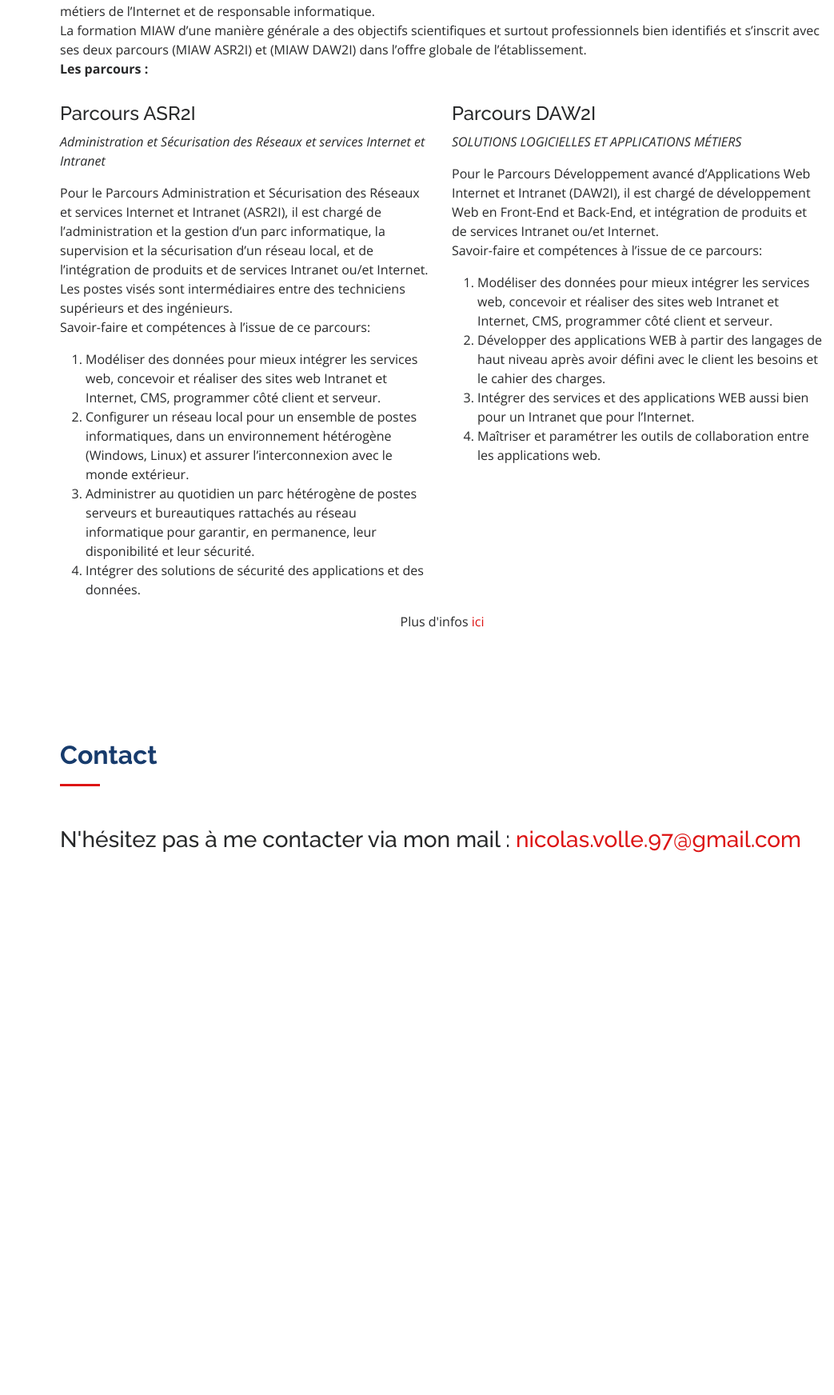
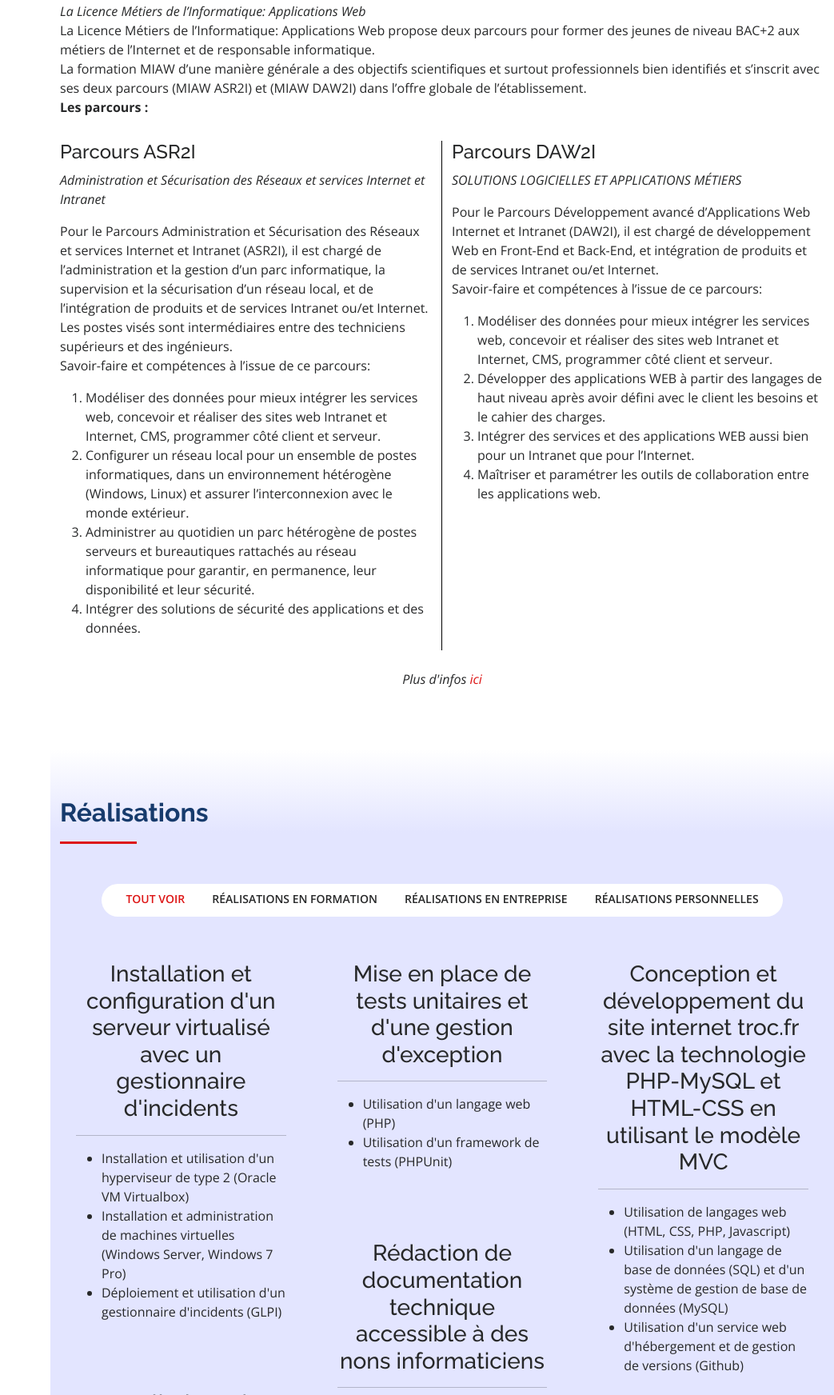
Before and after one commit to Nvolle/nvolle.github.io, a PHP site: page / in a window 1280 px wide. Shown: the part 4756-6500 px from the top of the page at 80% size, without its empty margins (237-1280 px from the left). Before the commit the page ends 5822 px from the top, so only its background shows below. Run offline with PHP 8.4, Linux system fonts and the light colour scheme.

Commit message:
Final_update

```diff
--- a/assets/css/style.css
+++ b/assets/css/style.css
@@ -25,6 +25,10 @@ a:hover {
 
 h1, h2, h3, h4, h5, h6 {
   font-family: "Raleway", sans-serif;
+}
+
+.bordered-right {
+  border-right: solid black 1px;
 }
 
 /*--------------------------------------------------------------
@@ -76,7 +80,7 @@ h1, h2, h3, h4, h5, h6 {
 #header .profile img {
   margin: 15px auto;
   display: block;
-  width: 120px;
+  width: 250px;
   border: 8px solid #2c2f3f;
 }
 #header .profile h1 {
@@ -261,7 +265,8 @@ section {
 }
 
 .section-bg {
-  background: #f5f8fd;
+  background: rgb(255,255,255);
+  background: linear-gradient(0deg, rgba(255,255,255,1) 0%, rgba(227,229,255,1) 5%, rgba(227,229,255,1) 50%, rgba(227,229,255,1) 95%, rgba(255,255,255,1) 100%);
 }
 
 .section-title {
@@ -279,7 +284,7 @@ section {
   content: "";
   position: absolute;
   display: block;
-  width: 50px;
+  width: 10%;
   height: 3px;
   background: #dd1414;
   bottom: 0;
@@ -317,6 +322,10 @@ section {
 }
 .about .content p:last-child {
   margin-bottom: 0;
+}
+
+.about img {
+  border-radius: 20% 0;
 }
 
 /*--------------------------------------------------------------
@@ -365,13 +374,14 @@ section {
 }
 
 /*--------------------------------------------------------------
-# Akills
+# Skills
 --------------------------------------------------------------*/
 .skills .progress {
   height: 60px;
   display: block;
   background: none;
   border-radius: 0;
+  font-size: 14px;
 }
 .skills .progress .skill {
   padding: 0;
@@ -485,22 +495,26 @@ section {
   margin-right: 0;
 }
 .portfolio .portfolio-wrap {
+  padding: 10px;
   transition: 0.3s;
   position: relative;
   overflow: hidden;
   z-index: 1;
+  padding: 20px;
 }
 .portfolio .portfolio-wrap::before {
   content: "";
-  background: rgba(255, 255, 255, 0.5);
+  background: rgba(0, 0, 0, 0.25);
   position: absolute;
   left: 0;
   right: 0;
   top: 0;
   bottom: 0;
-  transition: all ease-in-out 0.3s;
+  transition: all ease-in-out 0.5s;
   z-index: 2;
   opacity: 0;
+  padding: 10px;
+  border-radius: 10%;
 }
 .portfolio .portfolio-wrap .portfolio-links {
   opacity: 1;
@@ -537,6 +551,10 @@ section {
 .portfolio .portfolio-wrap:hover .portfolio-links {
   opacity: 1;
   bottom: 0;
+}
+
+.portfolio-wrap h3 {
+  text-align: center;
 }
 
 /*--------------------------------------------------------------
@@ -960,16 +978,13 @@ div#pdf-viewer{
 }
 
 .collapsible, .download-link {
-  background-color: #eee;
-  color: #444;
-  cursor: pointer;
-  padding: 18px;
+  background-color: #000000;
+  color: #ffffff;
   width: 200px;
+  margin: 10px 40px;
+  padding: 20px;
+  border-radius: 10px;
   border: none;
-  text-align: left;
-  outline: none;
-  font-size: 15px;
-  text-align: center;
 }
 
 .collapsed-content {
--- a/index.html
+++ b/index.html
@@ -47,15 +47,18 @@
       <div class="profile">
         <img src="assets/img/profil-img.jpg" alt="" class="img-fluid rounded-circle">
         <h1 class="text-light"><a href="index.html">Nicolas Volle</a></h1>
+        <h1><a href="https://github.com/Nvolle"><i class="bi bi-github"></i></a></h1>
       </div>
 
       <nav id="navbar" class="nav-menu navbar">
         <ul>
           <li><a href="#hero" class="nav-link scrollto active"><i class="bx bx-home"></i> <span>Accueil</span></a></li>
-          <li><a href="#about" class="nav-link scrollto"><i class="bx bx-user"></i> <span>A propos</span></a></li>
+          <li><a href="#about" class="nav-link scrollto"><i class="bx bx-user"></i> <span>À propos</span></a></li>
+          <li><a href="#skills" class="nav-link scrollto"><i class="bi bi-award"></i> <span>Compétences</span></a></li>
           <li><a href="#resume" class="nav-link scrollto"><i class="bx bx-file-blank"></i> <span>Parcours</span></a></li>
-          <li><a href="#services" class="nav-link scrollto"><i class="bx bx-briefcase-alt-2"></i> <span>La formation</span></a></li>
-          <li><a href="#contact" class="nav-link scrollto"><i class="bx bi bi-send"></i> <span>Contact</span></a></li>
+          <li><a href="#services" class="nav-link scrollto"><i class="bi bi-book"></i> <span>Formation en cours</span></a></li>
+          <li><a href="#portfolio" class="nav-link scrollto"><i class="bx bx-book-content"></i> <span>Réalisations</span></a></li>
+          <li><a href="#contact" class="nav-link scrollto"><i class="bi bi-envelope"></i> <span>Contact</span></a></li>
         </ul>
       </nav><!-- .nav-menu -->
     </div>
@@ -65,18 +68,18 @@
   <section id="hero" class="d-flex flex-column justify-content-center align-items-center">
     <div class="hero-container" data-aos="fade-in">
       <h1>Nicolas Volle</h1>
-      <p><span class="typed" data-typed-items="Etudiant en Licence Pro , Développeur Web, Développeur Prestashop"></span></p>
+      <p><span class="typed" data-typed-items="Développeur Web, Etudiant en Licence"></span></p>
     </div>
   </section><!-- End Hero -->
 
   <main id="main">
 
     <!-- ======= About Section ======= -->
-    <section id="about" class="about">
+    <section id="about" class="about section-bg">
       <div class="container">
 
         <div class="section-title">
-          <h2>A propos</h2>
+          <h2>À propos</h2>
           <p></p>
         </div>
 
@@ -120,7 +123,7 @@
     </section><!-- End About Section -->
 
     <!-- ======= Skills Section ======= -->
-    <section id="skills" class="skills section-bg">
+    <section id="skills" class="skills">
       <div class="container">
 
         <div class="section-title">
@@ -128,41 +131,19 @@
         </div>
 
         <div class="row skills-content">
+          <div class="col-lg-6 bordered-right" data-aos="fade-up">
           <h3>Informatique</h3>
-          <div class="col-lg-6" data-aos="fade-up">
-
-            <div class="progress">
-              <span class="skill"><b>Développement Web</b> : HTML, CSS, JavaScript, PHP</span>
-              <span class="skill">SQL, C, C++, JAVA, Python</span>
-            </div>
-
+              <p class="skill"><b>Développement Web</b> : HTML, CSS, JavaScript, PHP</p>
+              <p class="skill">SQL, C, C++, JAVA, Python</p>
+              <p class="skill">Systèmes GNU/Linux, Virtualisation, Gestion d'un serveur informatique</p>
           </div>
 
           <div class="col-lg-6" data-aos="fade-up" data-aos-delay="100">
-
-            <div class="progress">
-              <span class="skill">Systèmes GNU/Linux, Virtualisation, Gestion d'un serveur informatique</span>
-            </div>
-
-          </div>
-
           <h3>Langues</h3>
-          <div class="col-lg-6" data-aos="fade-up">
-
-            <div class="progress">
-              <span class="skill">Français - Langue maternelle</span>
-              <span class="skill">Allemand - Niveau B1</span>
-            </div>
-
-          </div>
-
-          <div class="col-lg-6" data-aos="fade-up" data-aos-delay="100">
-
-            <div class="progress">
-              <span class="skill">Anglais - Niveau B2</span>
-              <span class="skill">Chinois - Notions</span>
-            </div>
-
+              <p class="skill">Français - Langue maternelle</p>
+              <p class="skill">Allemand - Niveau B1</p>
+              <p class="skill">Anglais - Niveau B2</p>
+              <p class="skill">Chinois - Notions</p>
           </div>
         </div>
 
@@ -170,11 +151,20 @@
     </section><!-- End Skills Section -->
 
     <!-- ======= Resume Section ======= -->
-    <section id="resume" class="resume">
+    <section id="resume" class="resume section-bg">
       <div class="container">
 
         <div class="section-title">
           <h2>Parcours</h2>
+        </div>
+
+        <div id="pdf-viewer">
+          <button type="button" class="download-link" onclick="location.href='./assets/docs/VolleNicolas-CurriculumVitaePortfolio.pdf'">Télécharger mon CV</button>
+          <button type="button" class="collapsible">Visualiser mon CV</button>
+          <div class="collapsed-content">
+            <iframe src="assets/docs/VolleNicolas-CurriculumVitaePortfolio.pdf" view="fit"></iframe>
+          </div>
+          <br/>
         </div>
 
         <div class="row">
@@ -269,13 +259,6 @@
             </div>
           </div>
         </div>
-        <div id="pdf-viewer">
-          <button type="button" class="download-link" onclick="location.href='./assets/docs/VolleNicolas-CurriculumVitaePortfolio.pdf'">Télécharger mon CV</button>
-          <button type="button" class="collapsible">Visualiser mon CV</button>
-          <div class="collapsed-content">
-            <iframe src="assets/docs/VolleNicolas-CurriculumVitaePortfolio.pdf" view="fit"></iframe>
-          </div>
-        </div>
 
       </div>
     </section><!-- End Resume Section -->
@@ -318,7 +301,7 @@
           <p class="fw-bold">Les parcours :</p>
         </div>
         <div class="row">
-          <div class="col-lg-6" data-aos="fade-up">
+          <div class="col-lg-6 bordered-right" data-aos="fade-up">
             <h4>Parcours ASR2I</h4>
             <p class="fst-italic">
               Administration et Sécurisation des Réseaux et services Internet et Intranet
@@ -352,9 +335,146 @@
             </p>
           </div>
         </div>
-        <center><p>Plus d'infos <a href="https://www.iut-evry.fr/nos-formations/lp/lp-metiers-de-linformatique-applications-web/">ici</a></p></center>
+        <br/>
+        <center><p class="fst-italic" data-aos="fade-up">Plus d'infos <a href="https://www.iut-evry.fr/nos-formations/lp/lp-metiers-de-linformatique-applications-web/">ici</a></p></center>
       </div>
     </section><!-- End Services Section -->
+
+    <!-- ======= Portfolio Section ======= -->
+    <section id="portfolio" class="portfolio section-bg">
+      <div class="container">
+
+        <div class="section-title">
+          <h2>Réalisations</h2>
+        </div>
+
+        <div class="row" data-aos="fade-up">
+          <div class="col-lg-12 d-flex justify-content-center">
+            <ul id="portfolio-flters">
+              <li data-filter="*" class="filter-active">Tout voir</li>
+              <li data-filter=".filter-school">Réalisations en formation</li>
+              <li data-filter=".filter-work">Réalisations en entreprise</li>
+              <li data-filter=".filter-pers">Réalisations personnelles</li>
+            </ul>
+          </div>
+        </div>
+
+        <div class="row portfolio-container" data-aos="fade-up" data-aos-delay="100">
+
+          <div class="col-lg-4 col-md-6 portfolio-item filter-school">
+            <div class="portfolio-wrap">
+              <h3>Installation et configuration d'un serveur virtualisé avec un gestionnaire d'incidents</h3>
+              <hr>
+              <ul>
+                <li>Installation et utilisation d'un hyperviseur de type 2 (Oracle VM Virtualbox)</li>
+                <li>Installation et administration de machines virtuelles (Windows Server, Windows 7 Pro)</li>
+                <li>Déploiement et utilisation d'un gestionnaire d'incidents (GLPI)</li>
+              </ul>
+            </div>
+          </div>
+
+          <div class="col-lg-4 col-md-6 portfolio-item filter-work">
+            <div class="portfolio-wrap">
+              <h3>Mise en place de tests unitaires et d'une gestion d'exception</h3>
+              <hr>
+              <ul>
+                <li>Utilisation d'un langage web (PHP)</li>
+                <li>Utilisation d'un framework de tests (PHPUnit)</li>
+              </ul>
+            </div>
+          </div>
+
+          <div class="col-lg-4 col-md-6 portfolio-item filter-school">
+            <div class="portfolio-wrap">
+              <h3>Conception et développement du site internet troc.fr avec la technologie PHP-MySQL et HTML-CSS en utilisant le modèle MVC</h3>
+              <hr>
+              <ul>
+                <li>Utilisation de langages web (HTML, CSS, PHP, Javascript)</li>
+                <li>Utilisation d'un langage de base de données (SQL) et d'un système de gestion de base de données (MySQL)</li>
+                <li>Utilisation d'un service web d'hébergement et de gestion de versions (Github)</li>
+              </ul>
+            </div>
+          </div>
+
+          <div class="col-lg-4 col-md-6 portfolio-item filter-work">
+            <div class="portfolio-wrap">
+              <h3>Rédaction de documentation technique accessible à des nons informaticiens</h3>
+              <hr>
+              <ul>
+                <li>Travail de pair avec une personne du métier</li>
+                <li>Rigueur et précision lors de la rédaction de la documentation</li>
+              </ul>
+            </div>
+          </div>
+
+          <div class="col-lg-4 col-md-6 portfolio-item filter-pers">
+            <div class="portfolio-wrap">
+              <h3>Installations de machines virtuelles sous diverses distributions Linux</h3>
+              <hr>
+              <ul>
+                <li>Création et administration de machines virtuelles (Oracle VM Virtualbox)</li>
+                <li>Installation d'un système GNU/Linux (Debian, Arch, NixOS)</li>
+                <li>Utilisation de protocoles de communication sécurisés (SSH, FTP)</li>
+              </ul>
+            </div>
+          </div>
+
+          <div class="col-lg-4 col-md-6 portfolio-item filter-pers">
+            <div class="portfolio-wrap">
+              <h3>Mise en place d'un serveur à l'aide d'un Raspberry Pi</h3>
+              <hr>
+              <ul>
+                <li>Installation d'un système GNU/Linux (Raspbian)</li>
+                <li>Utilisation de protocoles de communication sécurisés (SSH, FTP)</li>
+                <li>Utilisation de commandes Git</li>
+              </ul>
+              <p>
+                Pour un projet personnel, j'ai eu pour but de monter à mon domicile un serveur Web pour mieux comprendre le fonctionnement et tester des outils de développement et de déploiement sur un serveur distant.<br/>
+                J'ai ainsi mis en place à l'aide d'un tunnel SSH l'environnement de mon serveur sur un Raspberry Pi, puis à l'aide d'un FTP et de commandes Git j'ai pu migrer des fichiers et des projets sur ce serveur.
+              </p>
+            </div>
+          </div>
+
+          <div class="col-lg-4 col-md-6 portfolio-item filter-work">
+            <div class="portfolio-wrap">
+              <h3>Développement de modules spécifiques pour Prestashop 8.1</h3>
+              <hr>
+              <ul>
+                <li>Utilisation d'un langage web (PHP)</li>
+                <li>Utilisation d'un framework (Symfony 4)</li>
+                <li>Utilisation de protocoles de communication sécurisés (SSH, FTP)</li>
+              </ul>
+            </div>
+          </div>
+
+          <div class="col-lg-4 col-md-6 portfolio-item filter-pers">
+            <div class="portfolio-wrap">
+              <h3>Développement d'une application de centralisation d'informations pour un cadre associatif</h3>
+              <hr>
+              <ul>
+                <li>Utilisation de langages web (HTML, CSS, PHP, Javascript)</li>
+                <li>Utilisation d'un langage de base de données (SQL) et d'un système de gestion de base de données (MySQL)</li>
+                <li>Utilisation d'un service web d'hébergement et de gestion de versions (Github)</li>
+              </ul>
+            </div>
+          </div>
+
+          <div class="col-lg-4 col-md-6 portfolio-item filter-school">
+            <div class="portfolio-wrap">
+              <h3>Développement de scripts PHP communiquant avec des API externes pour migrer des données vers une base de données Prestashop</h3>
+              <hr>
+              <ul>
+                <li>Utilisation de technologies d'API</li>
+                <li>Utilisation d'un langage de base de données (SQL) et d'un système de gestion de base de données (MySQL)</li>
+                <li>Utilisation d'un gestionnaire de versions (Github)</li>
+              </ul>
+            </div>
+          </div>
+
+        </div>
+
+      </div>
+    </section><!-- End Portfolio Section -->
 
     <!-- ======= Contact Section ======= -->
     <section id="contact" class="contact">
@@ -364,8 +484,9 @@
           <h2>Contact</h2>
         </div>
 
-        <div class="row" data-aos="fade-in">
-          <h3>N'hésitez pas à me contacter via mon mail : <a href="mailto:nicolas.volle.97@gmail.com">nicolas.volle.97@gmail.com</a></h3>
+        <div class="row">
+          <h4>N'hésitez pas à me contacter via mon mail : <a href="mailto:nicolas.volle.97@gmail.com">nicolas.volle.97@gmail.com <i class="bi bi-send"></i></a></h4>
+          <h4>Vous pouvez également retrouver mes productions sur mon Github (En cours) : <a href="https://github.com/Nvolle">https://github.com/Nvolle <i class="bi bi-github"></i></a></h4>
         </div>
 
       </div>
```
Also changed, not shown: assets/img/hero-bg.jpg.
